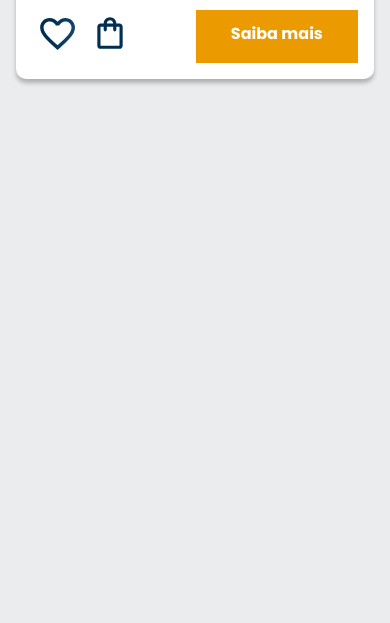
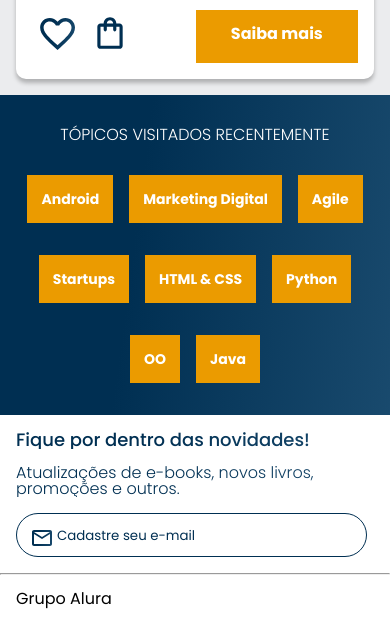
Before and after one commit to viniciusleonel/alura-books, a plain HTML site: page index.html in a window 390 px wide. Shown: the part 1493-2116 px from the top of the page. Before the commit the page ends 1588 px from the top, so only its background shows below. Drawn offline with nearby package versions, Linux system fonts and the light colour scheme.

Commit message:
finalizando o mobile-first

```diff
--- a/index.html
+++ b/index.html
@@ -141,6 +141,34 @@
         </div>
     </section>
 
+    <section class="topicos">
+        <h2 class="topicos__titulo">TÓPICOS VISITADOS RECENTEMENTE</h2>
+        <ul class="topicos__lista">
+            <li class="topicos__item"><a href="#" class="topicos__link">Android</a></li>
+            <li class="topicos__item"><a href="#" class="topicos__link">Marketing Digital</a></li>
+            <li class="topicos__item"><a href="#" class="topicos__link">Agile</a></li>
+            <li class="topicos__item"><a href="#" class="topicos__link">Startups</a></li>
+            <li class="topicos__item"><a href="#" class="topicos__link">HTML & CSS</a></li>
+            <li class="topicos__item"><a href="#" class="topicos__link">Python</a></li>
+            <li class="topicos__item"><a href="#" class="topicos__link">OO</a></li>
+            <li class="topicos__item"><a href="#" class="topicos__link">Java</a></li>
+        </ul>
+    </section>
+
+    <section class="contato">
+        <h2 class="contato__titulo">Fique por dentro das novidades!</h2>
+        <p class="contato__texto">Atualizações de e-books, novos livros, promoções e outros.</p>
+        <input type="email" placeholder="Cadastre seu e-mail" class="contato__email">
+
+    </section>
+
+    <hr />
+
+    <footer class="rodape">
+        <h2 class="rodape__titulo">Grupo Alura</h2>
+
+    </footer>
+
     <script src="https://cdn.jsdelivr.net/npm/swiper@9/swiper-bundle.min.js"></script>
     <script>
         const swiper = new Swiper('.swiper', {
--- a/style.css
+++ b/style.css
@@ -1,6 +1,9 @@
 @import url("./styles/header.css");
 @import url("./styles/banner.css");
 @import url("./styles/carrossel.css");
+@import url("./styles/topicos.css");
+@import url("./styles/contato.css");
+@import url("./styles/rodape.css");
 
 :root{
     --cor-de-fundo: #EBECEE;
--- /dev/null
+++ b/styles/contato.css
@@ -0,0 +1,37 @@
+.contato{
+    background-color: var(--branco);
+    padding: 1em;
+}
+
+.contato__titulo{
+    background: var(--azul-degrade);
+    -webkit-background-clip: text;
+    -webkit-text-fill-color: transparent;
+    background-clip: text;
+    font-size: 18px;
+    font-weight: 500;
+}
+
+.contato__texto{
+    background: var(--azul-degrade);
+    -webkit-background-clip: text;
+    -webkit-text-fill-color: transparent;
+    background-clip: text;
+    font-weight: 300;
+    margin: 1em 0;
+}
+
+.contato__email{
+    padding: 1em;
+    border: 1px solid var(--azul);
+    border-radius: 24px;
+    width: 90%;
+    color: var(--azul);
+}
+
+.contato__email::placeholder{
+    font-family: var(--fonte-principal);
+    color: var(--azul);
+    background: url("../img/Email.svg") no-repeat;
+    padding-left: 2em;
+}
--- /dev/null
+++ b/styles/rodape.css
@@ -0,0 +1,8 @@
+hr{
+    margin: 0;
+}
+
+.rodape{
+    background-color: var(--branco);
+    padding: 1em;
+}
--- /dev/null
+++ b/styles/topicos.css
@@ -0,0 +1,30 @@
+.topicos{
+    background: var(--azul-degrade);
+    text-align: center;
+    padding: 1em 0;
+}
+
+.topicos__titulo{
+    color: var(--branco);
+    font-weight: 300;
+    margin: 1em;
+}
+
+.topicos__lista{
+    display: flex;
+    flex-wrap: wrap;
+    justify-content: center;
+}
+
+.topicos__item{
+    margin: 2em 0.5em;
+}
+
+.topicos__link{
+    color: var(--branco);
+    padding: 1em;
+    background-color: var(--laranja);
+    text-decoration: none;
+    font-size: 14px;
+    font-weight: 700;
+}
```
Also changed, not shown: img/Email (2).svg (added).
